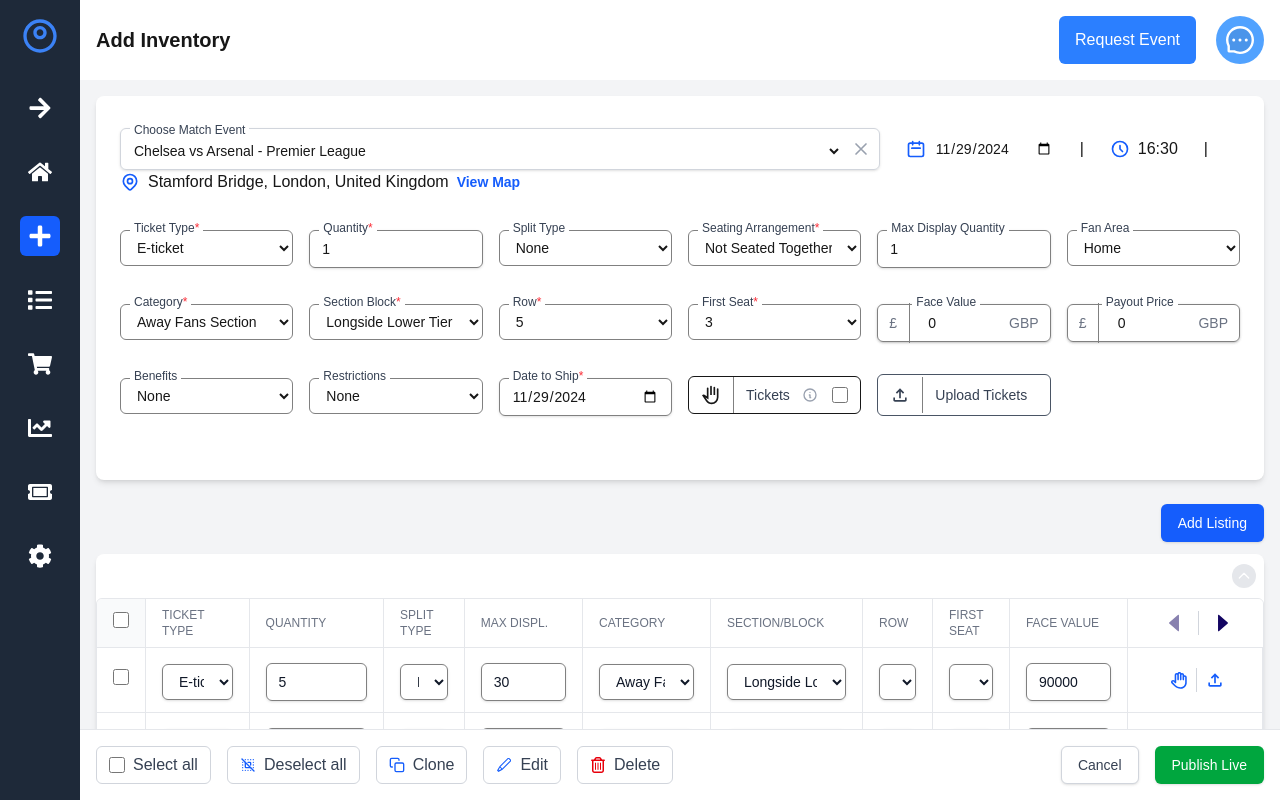
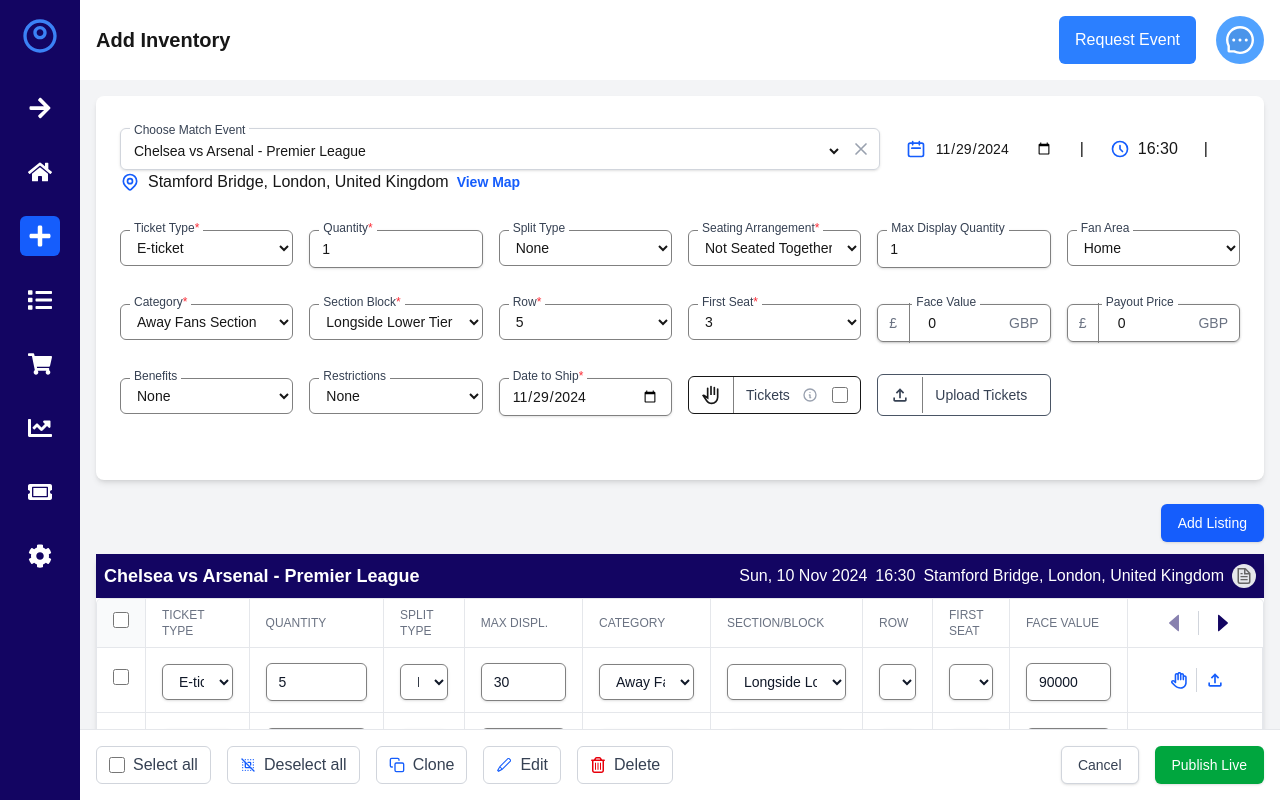
Before and after one commit to sparkie11/Boxoffice, a Next.js app: page / in a window 1280 px wide. Built offline with nearby package versions, Linux system fonts and the light colour scheme.

Commit message:
bottom footer correction

```diff
--- a/src/app/page.tsx
+++ b/src/app/page.tsx
@@ -7,6 +7,7 @@ import Sidebar from '../components/Sidebar';
 import FormSection from '../components/FormSection';
 import TableSection from '../components/TableSection';
 import { InventoryItem } from '../lib/mockApi';
+import { TableSectionProps } from '../components/TableSection';
 
 export default function Home() {
   const [inventory, setInventory] = useState<InventoryItem[]>([]);
@@ -81,9 +82,7 @@ export default function Home() {
             inventory={inventory}
             setInventory={setInventory}
             selectedItems={selectedItems}
-            setSelectedItems={setSelectedItems}
             clonedItemIds={clonedItemIds}
-            setClonedItemIds={setClonedItemIds}
             handleCheckboxChange={handleCheckboxChange}
             handleSelectAll={handleSelectAll}
             handleDelete={handleDelete}
--- a/src/components/Sidebar.tsx
+++ b/src/components/Sidebar.tsx
@@ -4,7 +4,7 @@ import { FaHome, FaPlus, FaList, FaShoppingCart, FaChartLine, FaTicketAlt, FaCog
 
 const Sidebar: React.FC = () => {
   return (
-    <aside className="w-20 bg-gray-800 text-white flex flex-col items-center py-4">
+    <aside className="w-20  text-white flex flex-col items-center py-4" style={{backgroundColor:"#130562"}}>
       <div className="mb-8">
         <img src="/logo-small.svg" alt="Logo" className="h-10 w-10" />
       </div>
--- a/src/components/TableSection.tsx
+++ b/src/components/TableSection.tsx
@@ -1,7 +1,7 @@
 // src/components/TableSection.tsx
 import React, { useState, useEffect } from 'react';
-import { getInventoryItems, InventoryItem, deleteInventoryItem, updateInventoryItem } from '../lib/mockApi';
-import { FaHome, FaPlus, FaList, FaShoppingCart, FaChartLine, FaTicketAlt, FaCog, FaArrowRight } from 'react-icons/fa';
+import { getInventoryItems, InventoryItem, updateInventoryItem } from '../lib/mockApi';
+import Image from 'next/image';
 
 
 
@@ -9,26 +9,20 @@ interface TableSectionProps {
   inventory: InventoryItem[];
   setInventory: React.Dispatch<React.SetStateAction<InventoryItem[]>>;
   selectedItems: string[];
-  setSelectedItems: React.Dispatch<React.SetStateAction<string[]>>;
   clonedItemIds: string[];
-  setClonedItemIds: React.Dispatch<React.SetStateAction<string[]>>;
   handleCheckboxChange: (id: string) => void;
   handleSelectAll: () => void;
-  handleDelete: (id?: string) => Promise<void>;
-  handleClone: (itemToClone: InventoryItem) => void;
-  handleEdit: (itemToEdit: InventoryItem) => void;
+  handleClone: (item: InventoryItem) => void;
+  handleEdit: (item: InventoryItem) => void;
 }
 
 const TableSection: React.FC<TableSectionProps> = ({
   inventory,
   setInventory,
   selectedItems,
-  setSelectedItems,
   clonedItemIds,
-  setClonedItemIds,
   handleCheckboxChange,
   handleSelectAll,
-  handleDelete,
   handleClone,
   handleEdit,
 }) => {
@@ -43,23 +37,24 @@ const TableSection: React.FC<TableSectionProps> = ({
     };
     fetchInventory();
 
+    const currentTableContainerRef = tableContainerRef.current;
     const checkScroll = () => {
-      if (tableContainerRef.current) {
-        setCanScrollLeft(tableContainerRef.current.scrollLeft > 0);
-        setCanScrollRight(tableContainerRef.current.scrollLeft < (tableContainerRef.current.scrollWidth - tableContainerRef.current.clientWidth));
+      if (currentTableContainerRef) {
+        setCanScrollLeft(currentTableContainerRef.scrollLeft > 0);
+        setCanScrollRight(currentTableContainerRef.scrollLeft < (currentTableContainerRef.scrollWidth - currentTableContainerRef.clientWidth));
       }
     };
 
     // Initial check and re-check on scroll
     checkScroll();
-    tableContainerRef.current?.addEventListener('scroll', checkScroll);
+    currentTableContainerRef?.addEventListener('scroll', checkScroll);
     window.addEventListener('resize', checkScroll);
 
     return () => {
-      tableContainerRef.current?.removeEventListener('scroll', checkScroll);
+      currentTableContainerRef?.removeEventListener('scroll', checkScroll);
       window.removeEventListener('resize', checkScroll);
     };
-  }, []);
+  }, [setInventory]);
 
 
 
@@ -75,7 +70,7 @@ const TableSection: React.FC<TableSectionProps> = ({
     }
   };
 
-  const handleCellChange = (id: string, field: keyof InventoryItem, value: any) => {
+  const handleCellChange = (id: string, field: keyof InventoryItem, value: string | number | boolean) => {
     setInventory(prevInventory =>
       prevInventory.map(item =>
         item.id === id ? { ...item, [field]: value } : item
@@ -89,7 +84,7 @@ const TableSection: React.FC<TableSectionProps> = ({
 
   return (
     <section className="bg-white mt-3 mb-20  rounded-lg shadow-md">
-      <div className="flex justify-between items-center p-2 text-white bg-custom-dark-blue">
+      <div className="flex justify-between items-center p-2 text-white " style={{backgroundColor:"#130562"}}>
         <h2 className="text-lg font-semibold">Chelsea vs Arsenal - Premier League</h2>
         <div className="flex items-center space-x-2">
           <span>Sun, 10 Nov 2024</span>
@@ -99,9 +94,7 @@ const TableSection: React.FC<TableSectionProps> = ({
   className="p-1 rounded-full bg-gray-200 hover:bg-gray-300"
   aria-label="Scroll Up"
 >
-  <svg className="w-4 h-4" fill="none" stroke="currentColor" viewBox="0 0 24 24" xmlns="http://www.w3.org/2000/svg">
-    <path strokeLinecap="round" strokeLinejoin="round" strokeWidth="2" d="M5 15l7-7 7 7"></path>
-  </svg>
+  <Image src="/file.svg" alt="Scroll Up" width={16} height={16} />
 </button>
         </div>
       </div>
```
Also changed, not shown: src/components/Header.tsx (+1 -1 lines).
